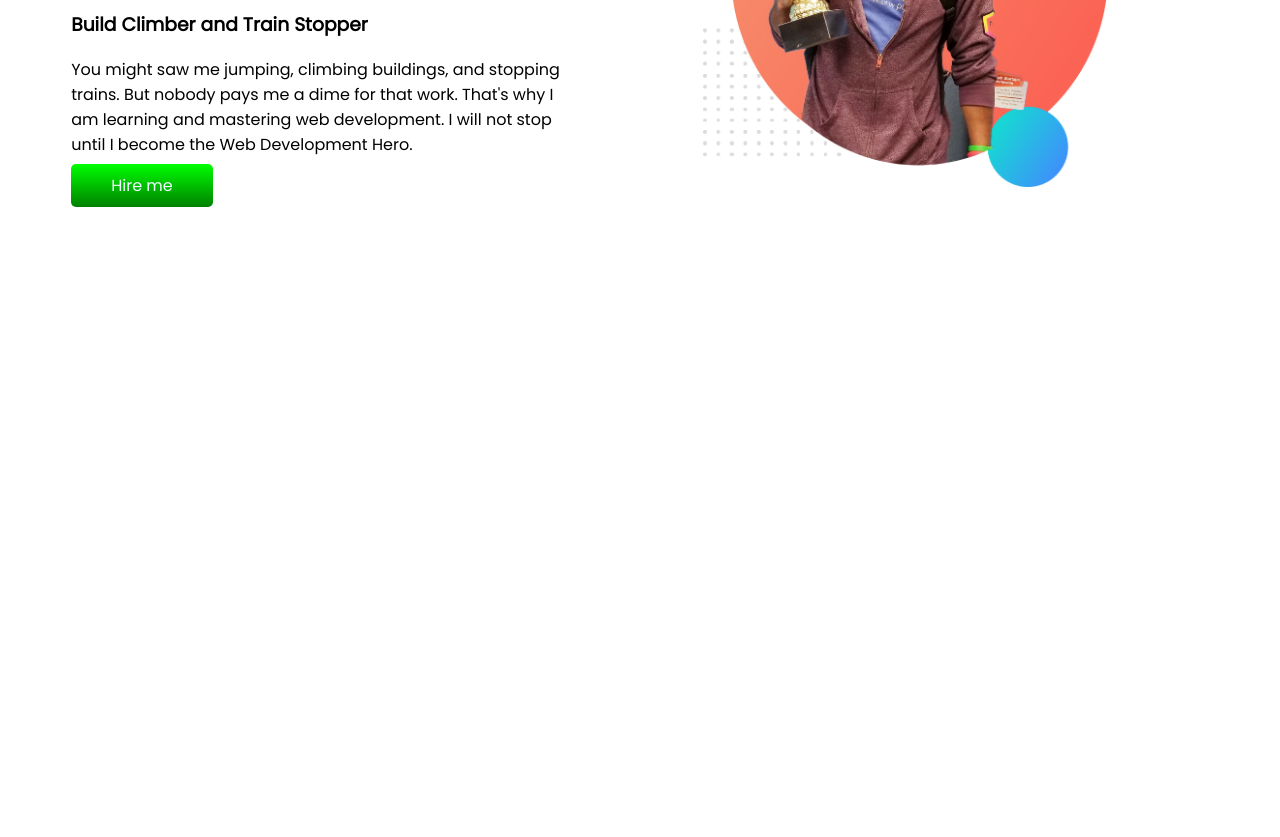
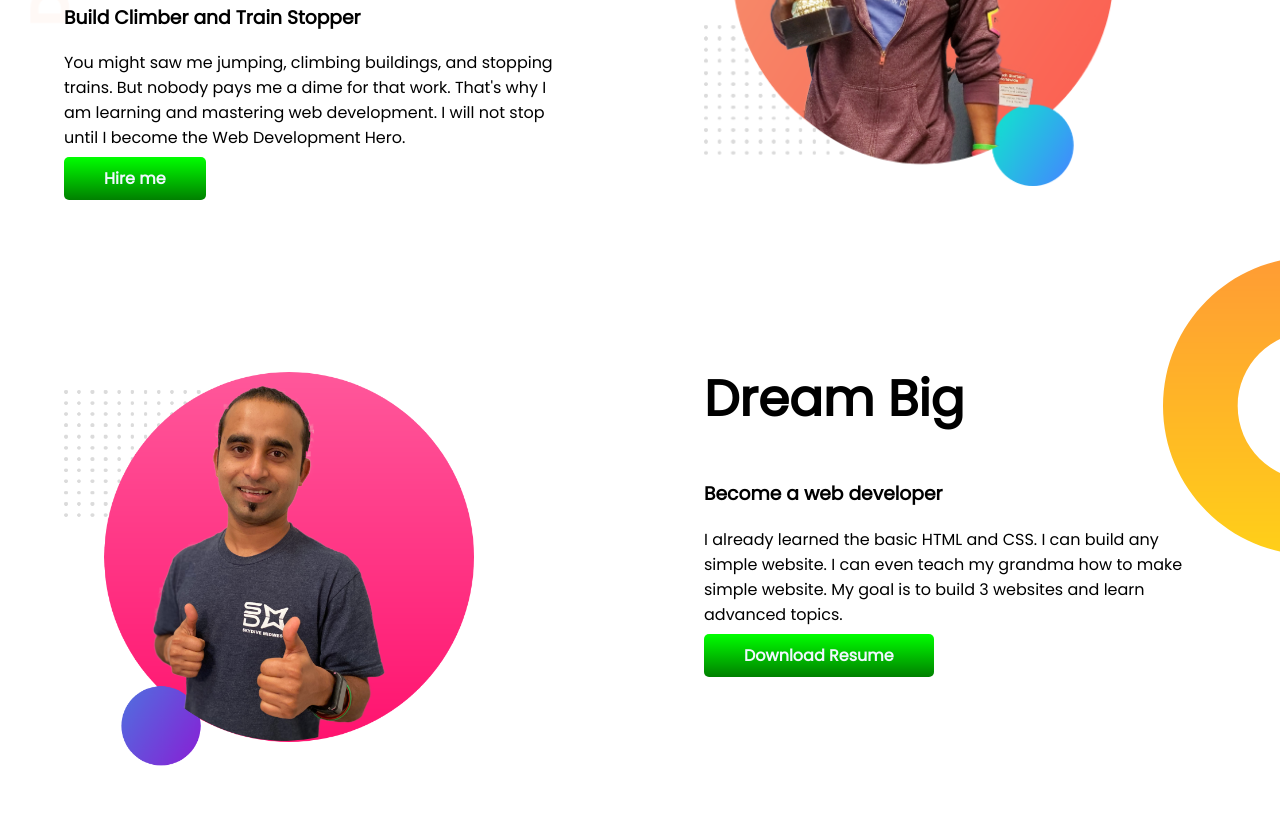
Before and after one commit to jannatSuh/developer-portfolio, a plain HTML site: page index.html in a window 1280 px wide. Shown: the part 336-1173 px from the top of the page. Before the commit the page ends 800 px from the top, so only its background shows below. Drawn offline with Linux system fonts and the light colour scheme.

Commit message:
second section

```diff
--- a/index.html
+++ b/index.html
@@ -13,7 +13,7 @@
 </head>
 
 <body>
-    <section>
+    <section class="top-banner">
         <div class="half-width">
             <h1>Welcome to </h1>
             <h1><span style="color: orangered;">Peter Park</span> World !</h1>
@@ -27,6 +27,18 @@
             <img src="images/jhankar.png" alt="">
         </div>
     </section>
+    <section class="dream-big">
+        <div class="half-width">
+            <img src="images/jhankar2.png" alt="">
+        </div>
+        <div class="half-width">
+            <h1>Dream Big</h1>
+            <h3>Become a web developer</h3>
+            <p>I already learned the basic HTML and CSS. I can build any simple website. I can even teach my grandma how
+                to make simple website. My goal is to build 3 websites and learn advanced topics.</p>
+            <a class="link-button" target="blank" href="https://www.google.com/">Download Resume</a>
+        </div>
+    </section>
 </body>
 
 </html>
--- a/style.css
+++ b/style.css
@@ -1,4 +1,5 @@
 body{
+    margin: 0;
     font-family: 'Poppins', sans-serif;
 }
 h1{
@@ -21,4 +22,14 @@ section{
     color: aliceblue;
     padding: 10px 40px;
     border-radius: 5px;
+    font-weight: 700;
 }
+.top-banner{
+    background-image: url(images/top-banner.png);
+    background-repeat: no-repeat;
+}
+.dream-big{
+    background-image: url(images/dream-bg.png);
+    background-repeat: no-repeat;
+    background-position-x: right;
+}
```
